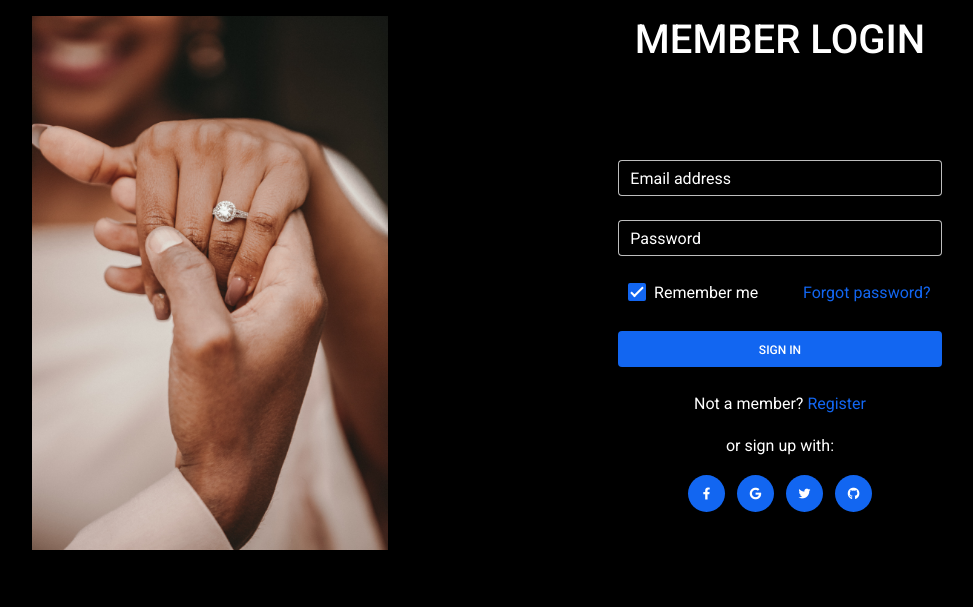
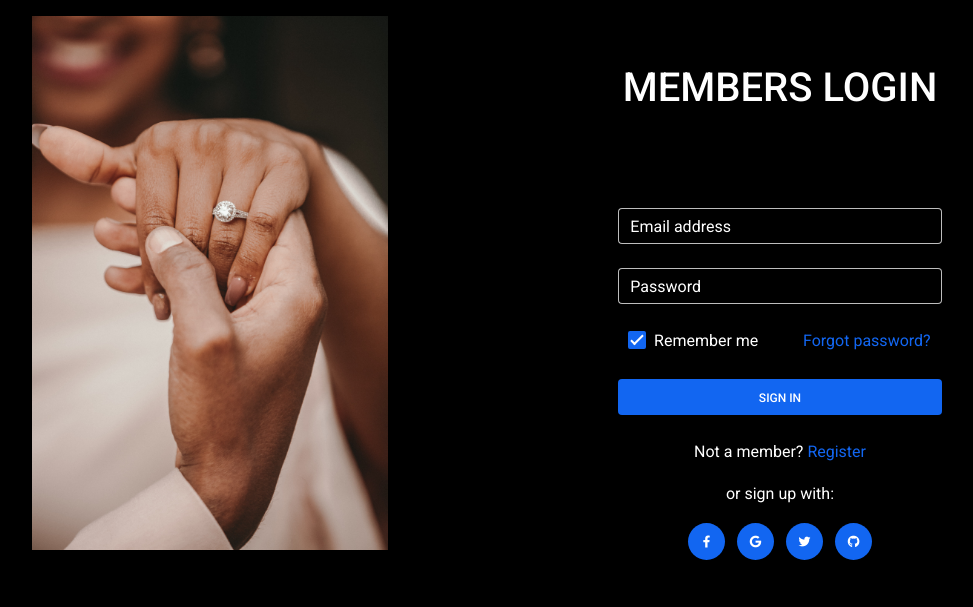
Before and after one commit to TheLogicalNights/matrimonial-website, a PHP site: page /login.php in a window 1280 px wide. Shown: the part 76-683 px from the top of the page, without its empty margins (50-1023 px from the left). Run offline with PHP 8.4, Linux system fonts and the light colour scheme; some libraries are stand-ins or nearby versions.

Commit message:
Added margin

```diff
--- a/login.php
+++ b/login.php
@@ -53,7 +53,7 @@
                         <div class="col-lg-8">
                             <div class="row">
                                 <div class="col-lg-7 mx-auto text-center text-white">
-                                    <h1>MEMBER LOGIN</h1>
+                                    <h1 class="mt-5">MEMBERS LOGIN</h1>
                                     <form class="mt-5 p-5">
                                         <!-- Email input -->
                                         <div class="form-outline mb-4">
```
